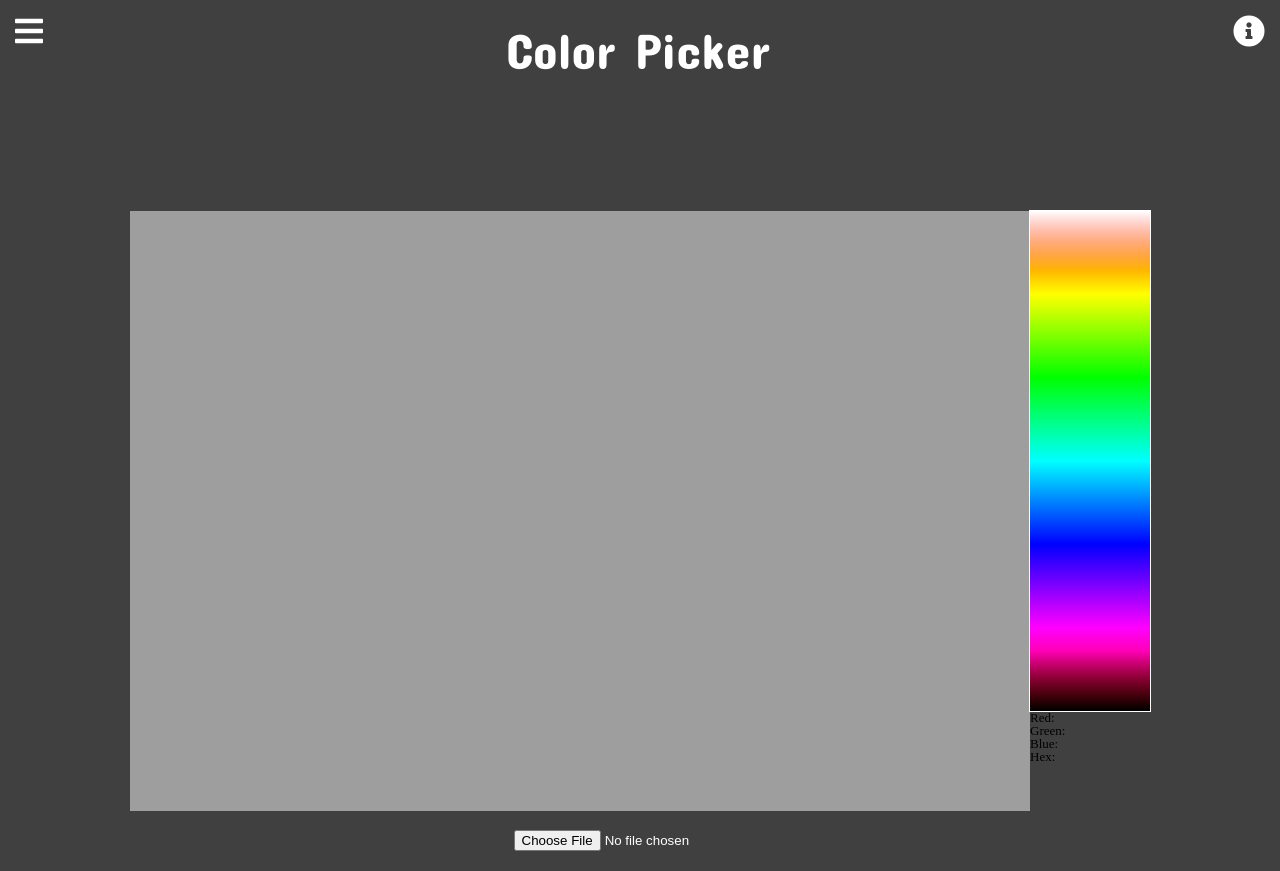
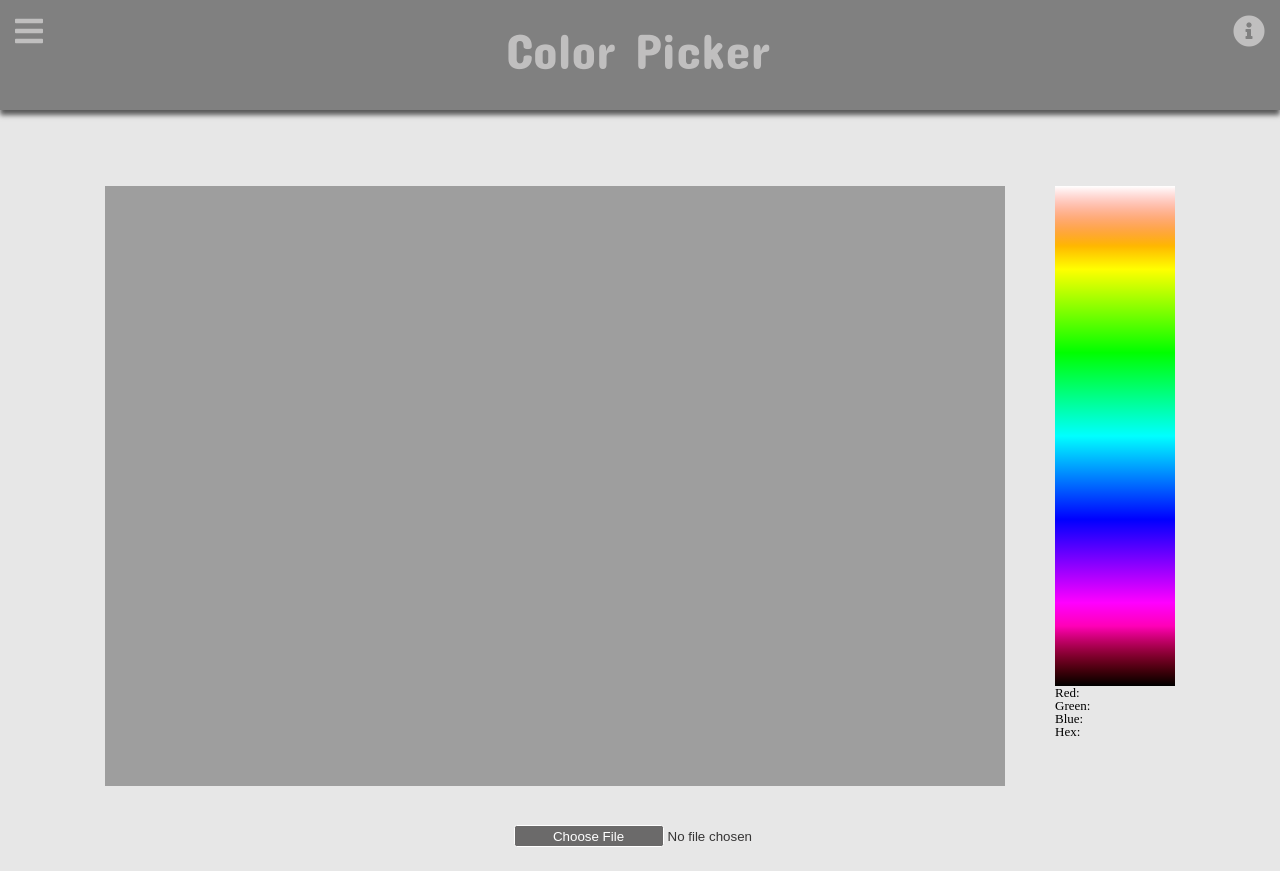
Before and after one commit to arwensookim/JSProject, a plain HTML site: page index.html in a window 1280 px wide. Drawn offline with Linux system fonts and the light colour scheme.

Commit message:
style update

```diff
--- a/colorSpectrum.css
+++ b/colorSpectrum.css
@@ -6,8 +6,9 @@
   height: 500px;
   user-select: none;
   user-drag: none;
-  outline: 1px solid white;
+  /* outline: 1px solid rgb(66, 66, 66); */
   min-width: 120px;
+  margin-left: 50px;
 }
 .spectrum-layer {
   height: 100%;
--- a/main.css
+++ b/main.css
@@ -9,8 +9,8 @@
 
 
 body {
-  color: #eee;
-  background: #404041;
+  color: rgb(54, 53, 53);
+  background: rgb(231, 231, 231);
 
 }
 
@@ -33,22 +33,22 @@ footer {
 
 .dropdown:hover .dropdown-content {
   display: block;
-  background-color: #39393f;
+  background-color: #e2e2e2;
 }
 
 .dropdown-content {
   display: none;
   position: absolute;
   min-width: 150px;
-  box-shadow: 0px 5px 5px 0px rgba(199, 199, 199, 0.2);
+  box-shadow: 0px 5px 5px 0px rgba(44, 44, 44, 0.2);
 
 }
 
-.dropdown-content a:hover {background-color: #ddd;}
+.dropdown-content a:hover {background-color: rgb(167, 167, 167);}
 
 
 .dropdown-content a {
-  color: #ffffff;
+  color: #000000;
   text-decoration: none;
   display: block;
   text-transform: uppercase;
@@ -63,11 +63,14 @@ footer {
 .main-nav {
   display: flex;
   /* width: 100vw; */
-  height: 30px;
+  height: 80px;
+  /* height: 30px; */
   justify-content: space-between;
-  color: white;
-  padding: 15px 15px 150px 15px;
-
+  color: rgb(192, 191, 191);
+  padding: 15px 15px 15px 15px;
+  background-color: gray;
+  box-shadow: 0px 5px 5px 0px rgb(88, 88, 88);
+  margin-bottom: 60px;
 }
 
 .title {
@@ -158,7 +161,8 @@ main p canvas {
 }
 .mains > .canvas-box {
 
-  border: 1px solid white;
+  border: 2px solid rgb(73, 73, 73);
+  margin-top: 20px;
 
 }
 .container {
@@ -199,23 +203,23 @@ main p canvas {
   width: 900px;
 }
 
-.upload form {
-  align-items: center;
-  display: flex;
-  justify-content: center;
-  width: 500px;
-  color: #39393f;
 
+
+input[type=file]::file-selector-button {
+  border: 1px solid white;
+  padding: .2em .4em;
+  border-radius: .2em;
+  background-color: rgb(107, 106, 106);
+  transition: ls;
+  width: 150px;
+  color: white;
 }
 
-
-.upload > i:hover{
-  /* color: rgb(12, 11, 11); */
-  cursor: pointer;
+input[type=file]::file-selector-button:hover {
+  background-color: rgb(35, 35, 36);
 }
 
-.upload > .file-upload {
-  text-decoration: none;
-  border-radius: 10px;
-  color: #ffffff;
+.file-upload {
+  padding-top: 10px;
+  align-content: flex-start;
 }
```
Also changed, not shown: newcss.css (deleted).
